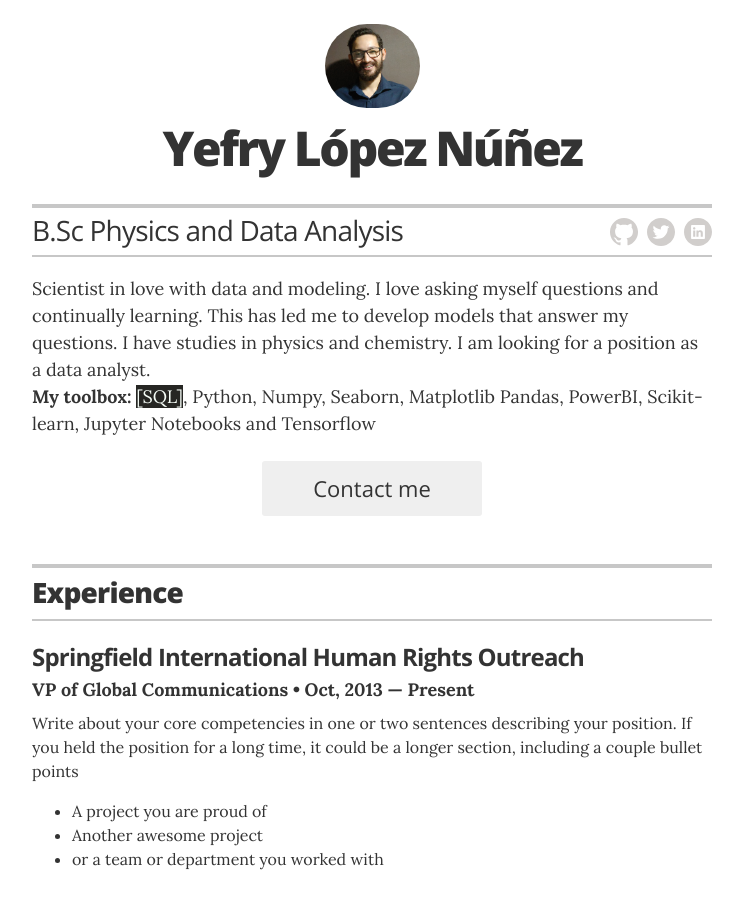
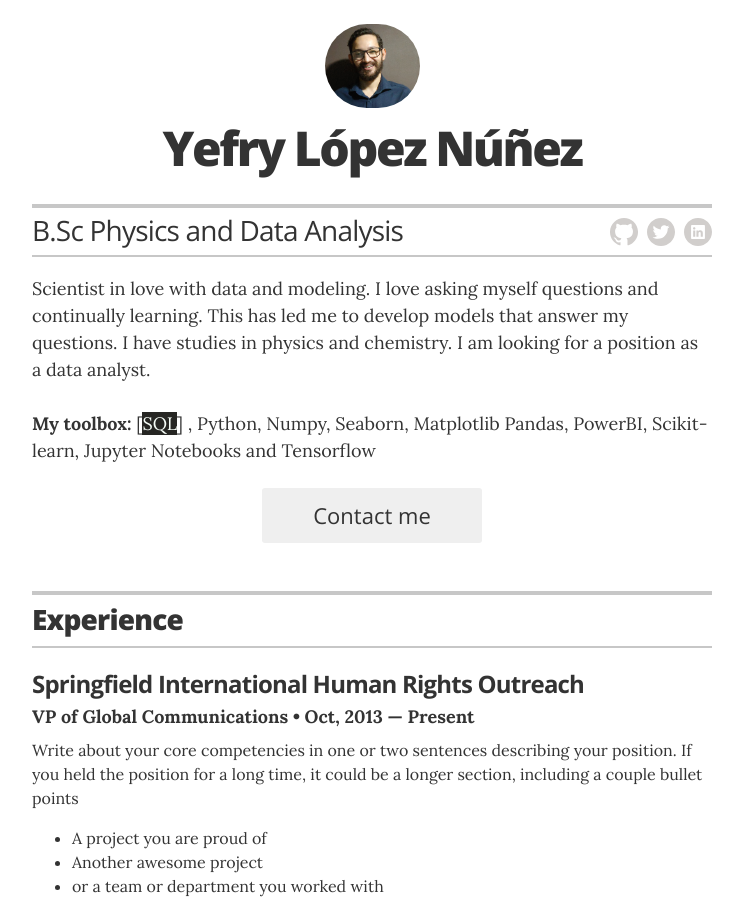
Before and after one commit to jeff0994/jeff0994.github.io, a Jekyll site: the page built from index.html, in a window 1280 px wide and 900 px high. Shown: the whole window, without its empty margins (268-1011 px from the left). Built offline with Jekyll 4.4.1, drawn with Linux system fonts in a browser that asks for light colours.

```diff
--- a/_config.yml
+++ b/_config.yml
@@ -26,7 +26,8 @@ display_header_contact_info:    "false"
 resume_header_intro: "<p>Scientist in love with data and modeling. I love asking myself questions and continually learning. This has led me to develop models that answer my questions.
                       I have studies in physics and chemistry. I am looking for a position as a data analyst.
                       <br/>
-                      <b>My toolbox:</b> <mark>[SQL]</mark>, Python, Numpy, Seaborn, Matplotlib Pandas, PowerBI, Scikit-learn, Jupyter Notebooks and Tensorflow</p>"
+                      <br/>
+                      <b>My toolbox:</b> [<mark>SQL</mark>] , Python, Numpy, Seaborn, Matplotlib Pandas, PowerBI, Scikit-learn, Jupyter Notebooks and Tensorflow</p>"
 
 
 # use "yes" to display the email contact button,
```
